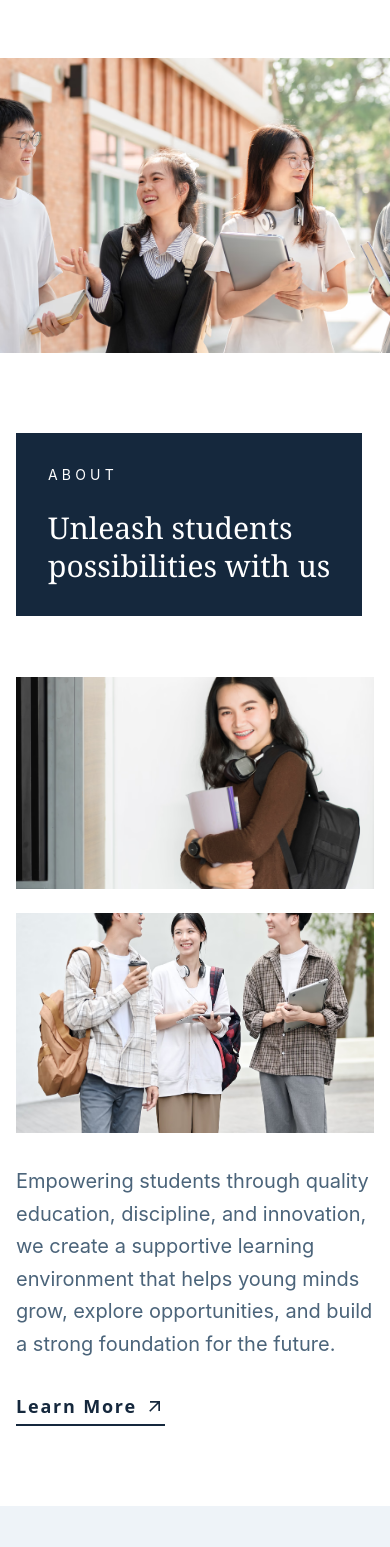
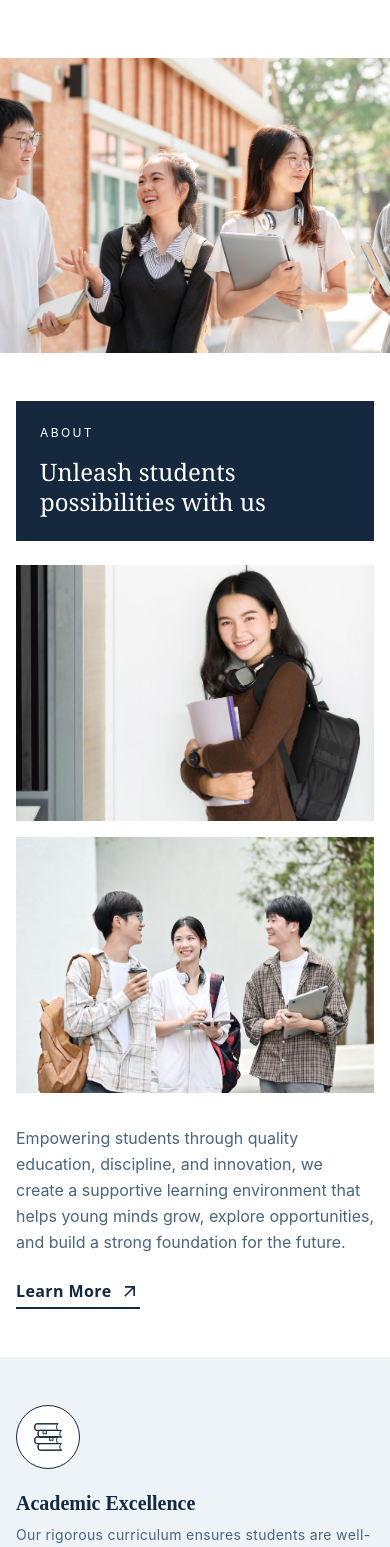
Before and after one commit to tausif-alam-64/Kishan-Campus, a React (Vite) app: page / in a window 390 px wide. Shown: the part 432-1979 px from the top of the page. Built offline with nearby package versions, Linux system fonts and the light colour scheme.

Commit message:
fix(ui): making it responsive for mobile

```diff
--- a/src/pages/public/Home.jsx
+++ b/src/pages/public/Home.jsx
@@ -14,27 +14,22 @@ const Home = () => {
     <>
       <Hero />
 
-      {/* Placeholder sections - will fill later */}
-      {/* <section className="py-16 text-center text-ternary">
-        <h2 className="text-2xl font-bold text-primary">About Our School</h2>
-        <p className="max-w-2xl mx-auto mt-4 font-text">
-          Kishan Campus Intermediate College is committed to providing quality education
-          & empowering rural students through technology & modern learning systems.
-        </p>
-      </section> */}
-      <section className="bg-white py-20 md:pt-60">
+      <section className="bg-white py-12 sm:py-16 md:pt-60">
         <div className="max-w-7xl mx-auto px-4 md:px-6 relative">
-          <div className="grid grid-cols-1 lg:grid-cols-[70%_30%]  md:gap-20 items-centre">
+          <div className="grid grid-cols-1 lg:grid-cols-[70%_30%] md:gap-20 items-centre">
             {/* ================= LEFT: IMAGES + TITLE ================= */}
             <div className="relative">
               {/* Title Card */}
               <div
-                className="absolute md:-top-28 md:left-0 z-30
-                     bg-primary text-white
-                     px-8 md:px-26 py-8 md:py-14"
+                className="bg-primary text-white
+                     px-6 py-6 mb-6
+                     md:absolute md:-top-28 md:left-0 md:z-30
+                     md:px-26 md:py-14 md:mb-0"
               >
-                <p className="text-sm tracking-[0.3em] uppercase mb-6">About</p>
-                <h2 className="text-3xl md:text-5xl font-serif leading-tight">
+                <p className="text-xs tracking-[0.2em] uppercase mb-4 md:text-sm md:tracking-[0.3em] md:mb-6">
+                  About
+                </p>
+                <h2 className="text-2xl font-serif leading-tight md:text-3xl md:text-5xl">
                   Unleash students
                   <br />
                   possibilities with us
@@ -42,19 +37,21 @@ const Home = () => {
               </div>
 
               {/* Images */}
-              <div className="relative pt-55 md:pt-0 overflow-hidden">
+              <div className="relative md:pt-0 overflow-hidden">
                 {/* Back image */}
                 <img
                   src={imgGroup}
                   alt="Student portrait"
-                  className="md:w-[48%] w-full h-65 md:h-full py-6 md:py-2 ml-auto object-cover "
+                  className="w-full h-64 object-cover mb-4
+                             md:w-[48%] md:h-full md:my-6 md:py-2 md:ml-auto md:mb-0"
                 />
 
                 {/* Front image */}
                 <img
                   src={imgSingle}
                   alt="Students walking together"
-                  className="md:w-[40%] w-full md:-mt-78 md:ml-20 h-55 md:h-full object-cover"
+                  className="w-full h-64 object-cover object-top
+                             md:w-[40%] md:-mt-78 md:ml-20 md:h-full"
                 />
               </div>
             </div>
@@ -64,9 +61,9 @@ const Home = () => {
               <img
                 src={design}
                 alt=""
-                className="hidden md:block -mt-37  ml-12 scale-110"
+                className="hidden md:block -mt-37 ml-12 scale-110"
               />
-              <p className="text-xl md:mt-8 leading-relaxed text-[#4b647a] max-w-md ">
+              <p className="text-base leading-relaxed text-[#4b647a] max-w-md md:text-xl md:mt-8">
                 Empowering students through quality education, discipline, and
                 innovation, we create a supportive learning environment that
                 helps young minds grow, explore opportunities, and build a
@@ -75,10 +72,11 @@ const Home = () => {
 
               <Link
                 to="/about"
-                className="inline-flex items-center text-lg tracking-widest gap-2 md:gap-3 mt-8 md:mt-10
+                className="inline-flex items-center text-base tracking-wide gap-2 mt-6
                      font-semibold text-primary
                      border-b-2 border-primary pb-1
-                     hover:opacity-80 transition "
+                     hover:opacity-80 transition
+                     md:text-lg md:tracking-widest md:gap-3 md:mt-8 md:mt-10"
               >
                 Learn More
                 <span className="">
@@ -90,27 +88,32 @@ const Home = () => {
         </div>
       </section>
 
-      <section className="bg-[#eef3f8] py-15 px-4">
-        <div className="flex flex-col gap-10">
+      <section className="bg-[#eef3f8] py-12 px-4 md:py-15 md:px-4">
+        <div className="flex flex-col gap-8 md:flex-row md:gap-10 md:gap-12 md:px-20 md:py-10">
           <div className="flex flex-col gap-5">
-            <div className="">
-              <img src={booksImg} className="" />
+            <div className="w-16 h-16 md:w-auto md:h-auto">
+              <img src={booksImg} className="w-full h-full object-contain md:w-auto md:h-auto" />
             </div>
             <div className="flex flex-col gap-2">
-              <h2 className="text-3xl font-semibold text-primary">Academic Excellence</h2>
-              <p className="tracking-wide text-[#4b647a]">
+              <h2 className="text-xl font-semibold text-primary md:text-3xl">
+                Academic Excellence
+              </h2>
+              <p className="tracking-wide text-[#4b647a] text-sm md:text-base">
                 Our rigorous curriculum ensures students are well-prepared for
                 college and life beyond.
               </p>
             </div>
           </div>
+
           <div className="flex flex-col gap-5">
-            <div>
-              <img src={buildingImg} alt="" />
+            <div className="w-16 h-16 md:w-auto md:h-auto">
+              <img src={buildingImg} alt="" className="w-full h-full object-contain md:w-auto md:h-auto" />
             </div>
             <div className="flex flex-col gap-2">
-              <h2 className="text-3xl font-semibold text-primary">Experienced Faculty</h2>
-              <p className="tracking-wide text-[#4b647a]">
+              <h2 className="text-xl font-semibold text-primary md:text-3xl">
+                Experienced Faculty
+              </h2>
+              <p className="tracking-wide text-[#4b647a] text-sm md:text-base">
                 Our dedicated teachers are passionate about education and
                 student success.
               </p>
@@ -118,12 +121,14 @@ const Home = () => {
           </div>
 
           <div className="flex flex-col gap-5">
-            <div>
-              <img src={heartImg} alt="" />
+            <div className="w-16 h-16 md:w-auto md:h-auto">
+              <img src={heartImg} alt="" className="w-full h-full object-contain md:w-auto md:h-auto" />
             </div>
             <div className="flex flex-col gap-2">
-              <h2 className="text-3xl font-semibold text-primary">Supportive Community</h2>
-              <p className="tracking-wide text-[#4b647a]">
+              <h2 className="text-xl font-semibold text-primary md:text-3xl">
+                Supportive Community
+              </h2>
+              <p className="tracking-wide text-[#4b647a] text-sm md:text-base">
                 We foster a strong sense of community and belonging for all
                 students on board.
               </p>
@@ -132,11 +137,11 @@ const Home = () => {
         </div>
       </section>
 
-      <div className="bg-white py-10 text-center">
-        <h2 className="text-2xl font-bold text-primary">
+      <div className="bg-white py-10 px-4 text-center">
+        <h2 className="text-xl font-bold text-primary md:text-2xl">
           Notices & Announcements
         </h2>
-        <p className="mt-2 text-gray-500">Coming Soon...</p>
+        <p className="mt-2 text-sm text-gray-500 md:text-base">Coming Soon...</p>
       </div>
     </>
   );
```
